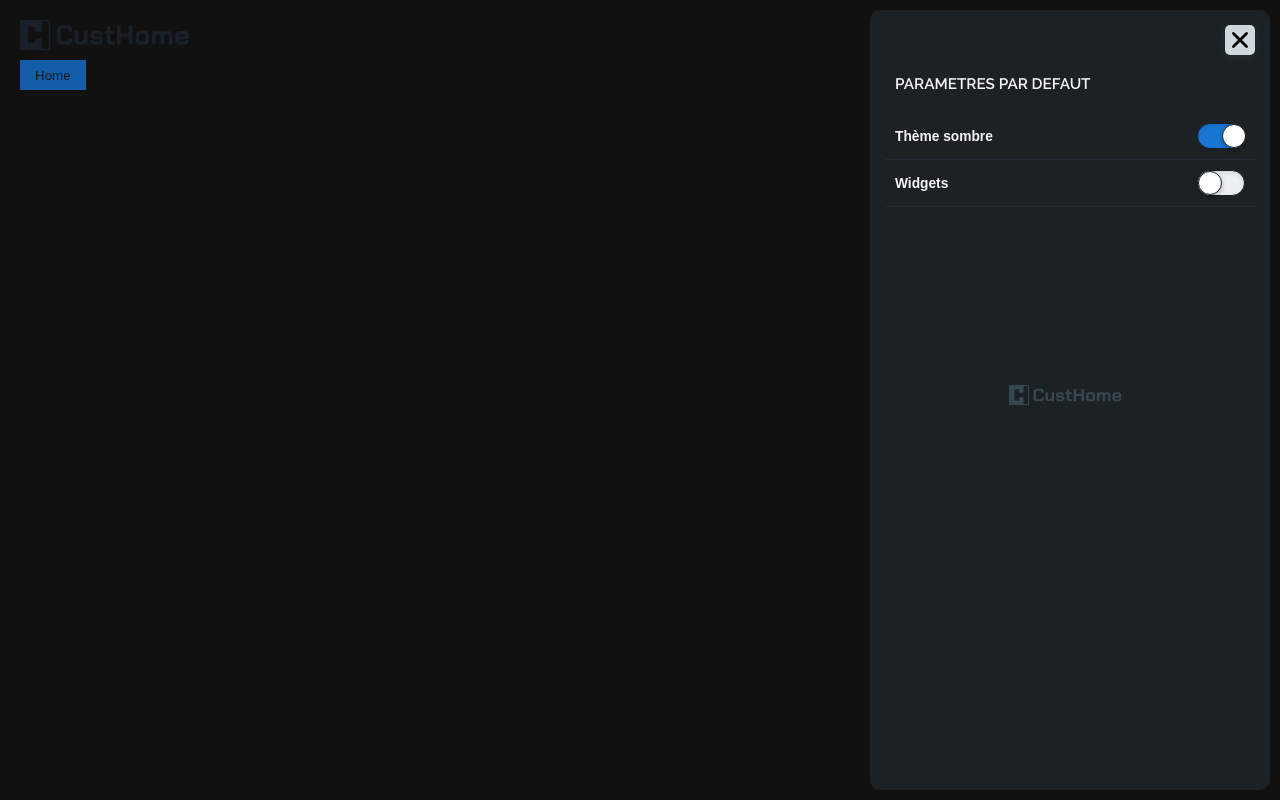
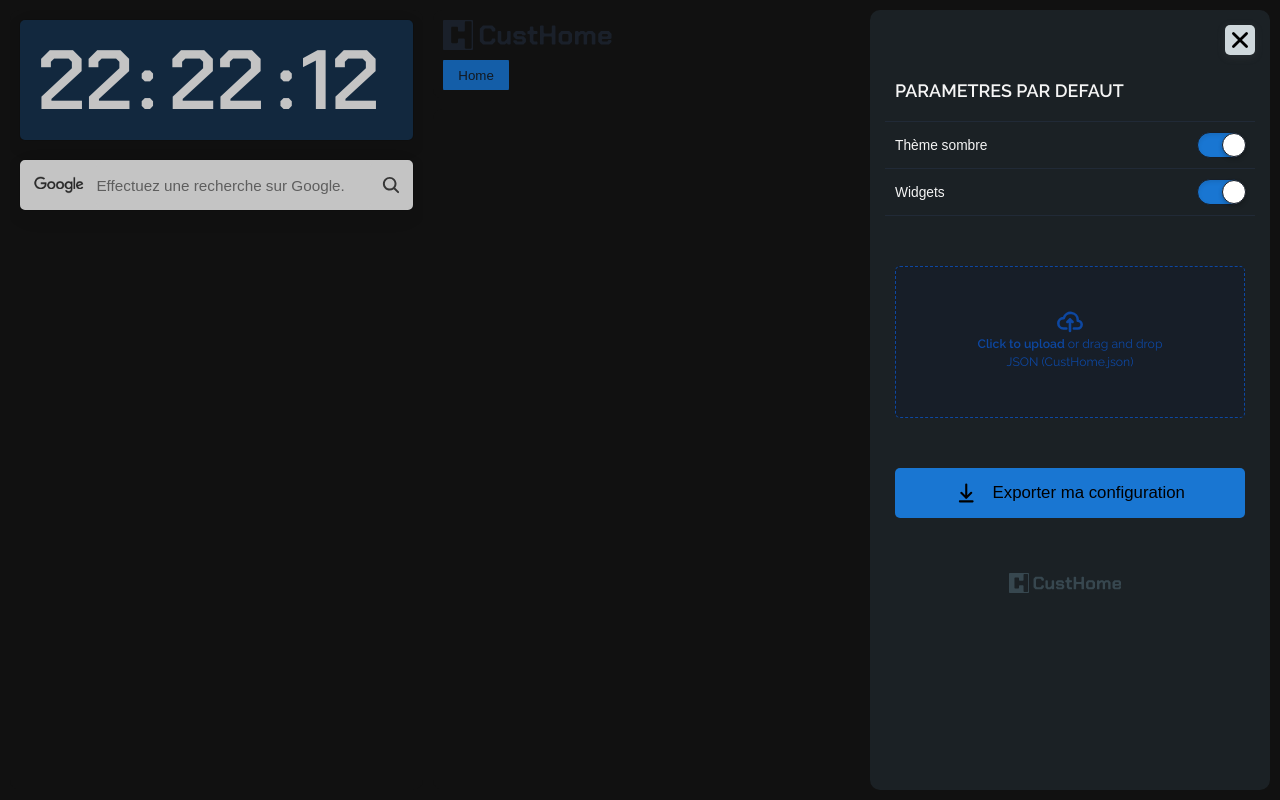
Before and after one commit to FabioDevCode/CustHome, a Vue app: page / in a window 1280 px wide. Both pictures are taken after a click on the item 1245 px from the left and 35 px from the top of the page. Built offline with nearby package versions, Linux system fonts and the light colour scheme.

Commit message:
Add export & import config with drag and drop file

```diff
--- a/src/components/Menu.vue
+++ b/src/components/Menu.vue
@@ -1,5 +1,5 @@
 <script setup>
-import { onMounted, onUnmounted, ref } from 'vue'
+import { toast } from 'vue3-toastify';
 import { modeStore } from '@/stores/mode';
 import { saveStore } from '@/stores/save';
 const mode = modeStore()
@@ -18,6 +18,60 @@ function switchWidget() {
 }
 
 
+// EXPORT CONFIG
+function exportConfig() {
+    const dataStr = 'data:application/json;charset=utf-8,' + encodeURIComponent(localStorage.getItem('CustHome'));
+    const downloadLink = document.querySelector('#downloadConfig');
+    downloadLink.setAttribute('href', dataStr);
+    downloadLink.setAttribute('download', 'CustHome.json');
+    downloadLink.click();
+};
+
+function dropHandler(e) {
+    e.preventDefault();
+    if(e.dataTransfer.items) {
+        [...e.dataTransfer.items].forEach((item, i) => {
+            if (item.kind === "file") {
+                const file = item.getAsFile();
+                const reader = new FileReader();
+                reader.readAsText(file);
+                reader.onload = function() {
+                    save.importConfig(JSON.parse(reader.result));
+                }
+                reader.onerror = function() {
+                    console.log(reader.error);
+                    toast.error("Une erreur s'est produite, veuillez réessayer plutard.", {
+                        theme: 'dark',
+                        position: 'bottom-left',
+                        autoClose: 5000,
+                    });
+                }
+            }
+        })
+    }
+};
+
+function dragOverHandler(e) {
+    e.preventDefault();
+};
+
+// IMPORT CONFIG
+function importConfig(e) {
+    const file = e.target.files[0] || e.dataTransfer.files[0];
+    const reader = new FileReader();
+    reader.readAsText(file);
+    reader.onload = function() {
+        save.importConfig(JSON.parse(reader.result));
+    }
+    reader.onerror = function() {
+        console.log(reader.error);
+        toast.error("Une erreur s'est produite, veuillez réessayer plutard.", {
+            theme: 'dark',
+            position: 'bottom-left',
+            autoClose: 5000,
+        });
+    }
+}
 </script>
 
 
@@ -29,10 +83,7 @@ function switchWidget() {
             </button>
 
             <section class="menu-body">
-
-                <h4>PARAMETRES PAR DEFAUT</h4>
-
-                <!-- <hr> -->
+                <h3>PARAMETRES PAR DEFAUT</h3>
 
                 <div>
                     <label id="theme" class="custom-checkbox" :class="{active: save.theme == 'dark'}">
@@ -55,39 +106,7 @@ function switchWidget() {
                 </div>
 
 
-
-
-
-
-
-
-                <!-- <fieldset>
-                    <legend>Thème</legend>
-                    <div @click="save.setDark()">
-                        <input type="radio" id="dark-mono" name="theme" value="dark" checked />
-                        <label for="dark-mono">Dark</label>
-                    </div>
-                    <div @click="save.setLight()">
-                        <input type="radio" id="light-mono" name="theme" value="light" />
-                        <label for="light-mono">Light</label>
-                    </div>
-                </fieldset>
-
-                <fieldset>
-                    <legend>Page par défaut</legend>
-                    <div @click="mode.setPro()">
-                        <input type="radio" id="pro" name="default-mode" value="pro" checked />
-                        <label for="pro">Pro</label>
-                    </div>
-                    <div @click="mode.setHobbie()">
-                        <input type="radio" id="hobbie" name="default-mode" value="hobbie" />
-                        <label for="hobbie">Hobbie</label>
-                    </div>
-                </fieldset> -->
-
-                <!-- <h4>Importer une saveuration</h4> -->
-
-                <!-- <div class="file-container">
+                <div class="file-container" @drop="dropHandler" @dragover="dragOverHandler">
                     <label for="dropzone-file">
                         <div>
                             <svg class="" aria-hidden="true" xmlns="http://www.w3.org/2000/svg" fill="none" viewBox="0 0 20 16">
@@ -96,17 +115,17 @@ function switchWidget() {
                             <p class="first">
                                 <span>Click to upload</span> or drag and drop
                             </p>
-                            <p class="second">JSON (CustHome_save.json)</p>
+                            <p class="second">JSON (CustHome.json)</p>
                         </div>
-                        <input id="dropzone-file" type="file" accept="application/json" hidden />
+                        <input @change="importConfig" id="dropzone-file" type="file" accept="application/json" hidden />
                     </label>
-                </div> -->
+                </div>
 
-                <!-- <hr> -->
 
-                <!-- <button id="export-save">
-                    Exporter ma saveuration
-                </button> -->
+                <button id="export-save" @click="exportConfig()">
+                    <svg xmlns="http://www.w3.org/2000/svg" xmlns:xlink="http://www.w3.org/1999/xlink" viewBox="0 0 16 16"><g fill="none"><path d="M3.5 13h9a.75.75 0 0 1 .102 1.493l-.102.007h-9a.75.75 0 0 1-.102-1.493L3.5 13h9h-9zM7.898 1.007L8 1a.75.75 0 0 1 .743.648l.007.102v7.688l2.255-2.254a.75.75 0 0 1 .977-.072l.084.072a.75.75 0 0 1 .072.977l-.072.084L8.53 11.78a.75.75 0 0 1-.976.073l-.084-.073l-3.536-3.535a.75.75 0 0 1 .977-1.133l.084.072L7.25 9.44V1.75a.75.75 0 0 1 .648-.743L8 1l-.102.007z" fill="currentColor"></path></g></svg>
+                    <p>Exporter ma configuration</p>
+                </button>
             </section>
 
 
@@ -124,6 +143,7 @@ function switchWidget() {
                 </svg>
             </footer>
         </div>
+        <a id="downloadConfig"></a>
     </div>
 </template>
 
@@ -151,20 +171,10 @@ function switchWidget() {
         /* background-color: #263238;
         background-color: rgba(38, 50, 56, .3); */
     }
-    .dark .menu-body h4 {
+    .dark .menu-body h3 {
         color: whitesmoke;
     }
-    .dark .menu-body fieldset {
-        border: 1px solid #1976D2;
-        color: whitesmoke;
 
-    }
-    .dark .menu-body fieldset div {
-        background-color: #1976D2;
-    }
-    .dark .menu-body fieldset div label {
-        color: black;
-    }
     .dark .menu-body .file-container label {
         background-color: #171e28;
 		border: 1px dashed #0D47A1;
@@ -177,9 +187,8 @@ function switchWidget() {
     .dark .menu-body button:hover {
         background-color: #42A5F5;
     }
-    .dark .menu-body hr {
-        border-top: 1px dotted #444444;
-    }
+
+
 
     /* LIGHT THEME */
     .light {
@@ -201,19 +210,10 @@ function switchWidget() {
         background-color: #323232;
     }
 
-    .light .menu-body h4 {
+    .light .menu-body h3 {
         color: black;
     }
-    .light .menu-body fieldset {
-        border: 1px solid #0D47A1;
-        color: #212121;
-    }
-    .light .menu-body fieldset div {
-        background-color: #0D47A1;
-    }
-    .light .menu-body fieldset div label {
-        color: whitesmoke;
-    }
+
     .light .menu-body .file-container label {
         background-color: #CFD8DC;
 		border: 1px dashed #90A4AE;
@@ -241,10 +241,6 @@ function switchWidget() {
 		justify-content: flex-end;
 		top: 0;
     }
-
-
-
-
 
 	.menu-bar {
 		height: 100%;
@@ -292,13 +288,12 @@ function switchWidget() {
 		margin: 15px 0;
 	}
 
-    .menu-body h4 {
-        margin: 5px 10px 20px 10px;
+    .menu-body h3 {
+        margin-top: 10px;
+        padding: 0 0 20px 10px;
         font-weight: 600;
+        border-bottom: 1px solid #212a37;
     }
-
-
-
 
     .custom-checkbox {
         display: flex;
@@ -314,7 +309,7 @@ function switchWidget() {
 
     .custom-checkbox .label-text {
         display: inline-flex;
-        font-weight: bold;
+        font-weight: 400;
         margin-right: 20px;
         font-family: sans-serif;
         font-size: .9em;
@@ -351,23 +346,13 @@ function switchWidget() {
         transform: translateX(100%);
     }
 
-
-
-
-
-
-
-
-
-
-
-
 	.file-container {
 		display: flex;
 		justify-content: center;
 		align-items: center;
 		width: 100%;
 		padding: 10px;
+        margin-top: 40px;
 	}
 
 	.file-container label {
@@ -410,17 +395,28 @@ function switchWidget() {
 		font-weight: 400;
 		height: 50px;
 		width: auto;
-		margin: 10px;
+		margin: 40px 10px 0px 10px;
 		border-radius: 5px;
+        display: flex;
+        justify-content: center;
+        align-items: center;
 	}
+
+    #export-save svg {
+        height: 45%;
+        margin-right: 15px;
+    }
 
 	#export-save:active {
 		transform: scale(.99);
 	}
 
-    hr {
-        border: none;
-        width: 80%;
-        margin: 10px auto;
+    footer {
+        margin-top: 40px;
+    }
+
+
+    #downloadConfig {
+        display: none;
     }
 </style>
--- a/src/stores/save.js
+++ b/src/stores/save.js
@@ -6,7 +6,7 @@ import { toast } from 'vue3-toastify';
 export const saveStore = defineStore('save', () => {
     const theme = ref('dark');
 
-    const widget = ref(false);
+    const widget = ref(true);
     const widgetList = ref(['Horloge', 'Google']);
 
     const defaultTab = ref('Home');
@@ -18,12 +18,22 @@ export const saveStore = defineStore('save', () => {
     // FUNCTIONS
     function synchroniseLocalSave(object) {
         theme.value = object.theme ? object.theme : 'dark';
-        widget.value = object.widget ? object.widget : false;
+        widget.value = object.widget ? object.widget : true;
         widgetList.value = object.widgetList ? object.widgetList : ['Horloge', 'Google'];
         defaultTab.value = object.defaultTab ? object.defaultTab : 'Home';
         tabs.value = object.tabs ? object.tabs : ['Home'];
         linkViews.value = object.linkViews ? object.linkViews : {Home: []};
     };
+
+    function importConfig(object) {
+        synchroniseLocalSave(object);
+        localStorage.setItem('CustHome', JSON.stringify(object));
+        toast.success("Configuration importée avec succès.", {
+            theme: 'dark',
+            position: 'bottom-left',
+            autoClose: 3000,
+        });
+    }
 
     function toggleWidget() {
         widget.value = !widget.value;
@@ -51,7 +61,7 @@ export const saveStore = defineStore('save', () => {
         toast.success("Onglet ajouté avec succès.", {
             theme: 'dark',
             position: 'bottom-left',
-            autoClose: 2000,
+            autoClose: 3000,
         });
     };
 
@@ -75,7 +85,7 @@ export const saveStore = defineStore('save', () => {
         toast.success("Onglet supprimé avec succès.", {
             theme: 'dark',
             position: 'bottom-left',
-            autoClose: 2000,
+            autoClose: 3000,
         });
     }
 
@@ -87,7 +97,7 @@ export const saveStore = defineStore('save', () => {
         toast.success("Lien ajouté avec succès.", {
             theme: 'dark',
             position: 'bottom-left',
-            autoClose: 2000,
+            autoClose: 3000,
         });
     }
 
@@ -102,7 +112,7 @@ export const saveStore = defineStore('save', () => {
         toast.success("Lien supprimé avec succès.", {
             theme: 'dark',
             position: 'bottom-left',
-            autoClose: 2000,
+            autoClose: 3000,
         });
     }
 
@@ -110,6 +120,7 @@ export const saveStore = defineStore('save', () => {
 
     return {
         synchroniseLocalSave,
+        importConfig,
         widget,
         toggleWidget,
         theme,
```
